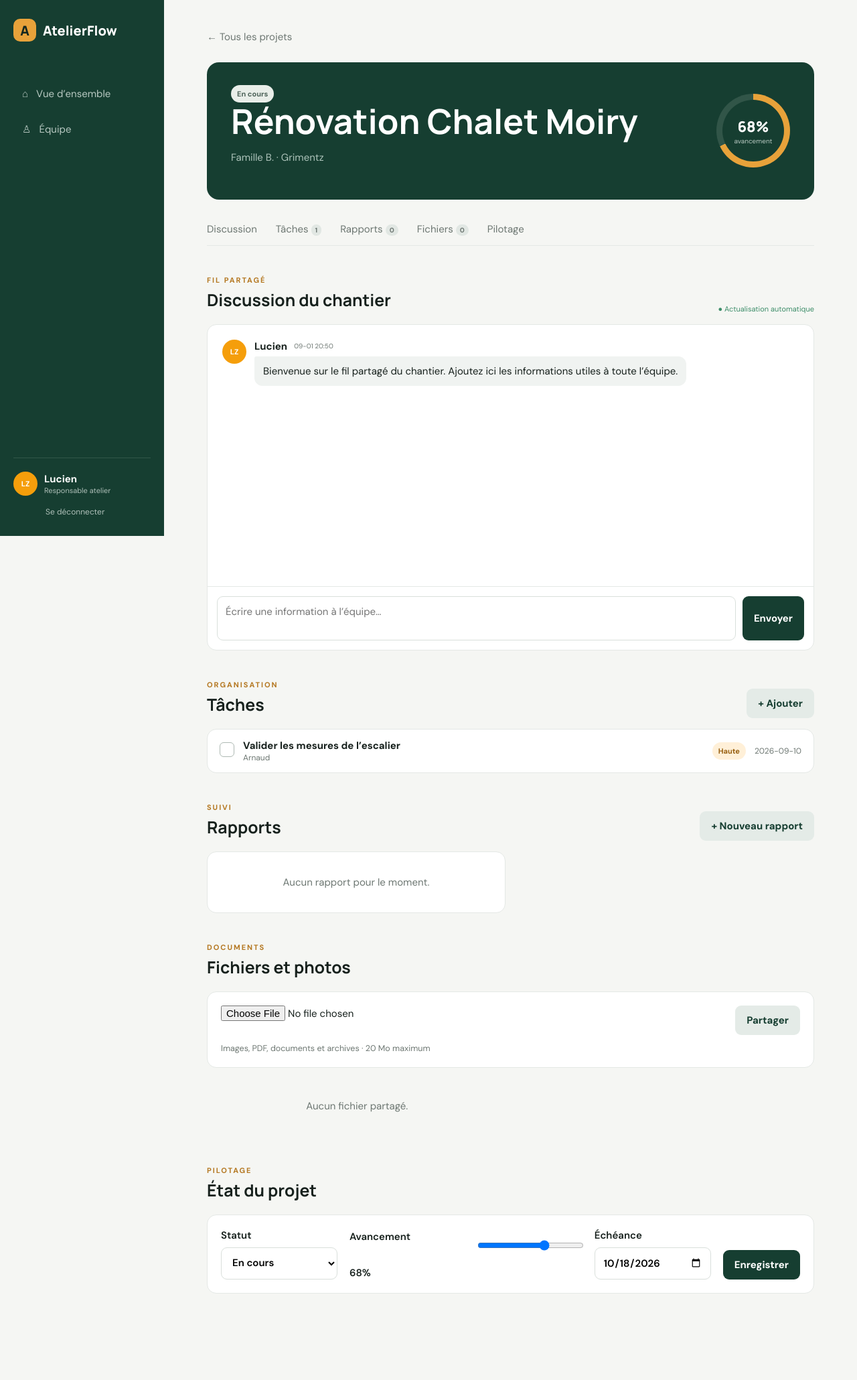
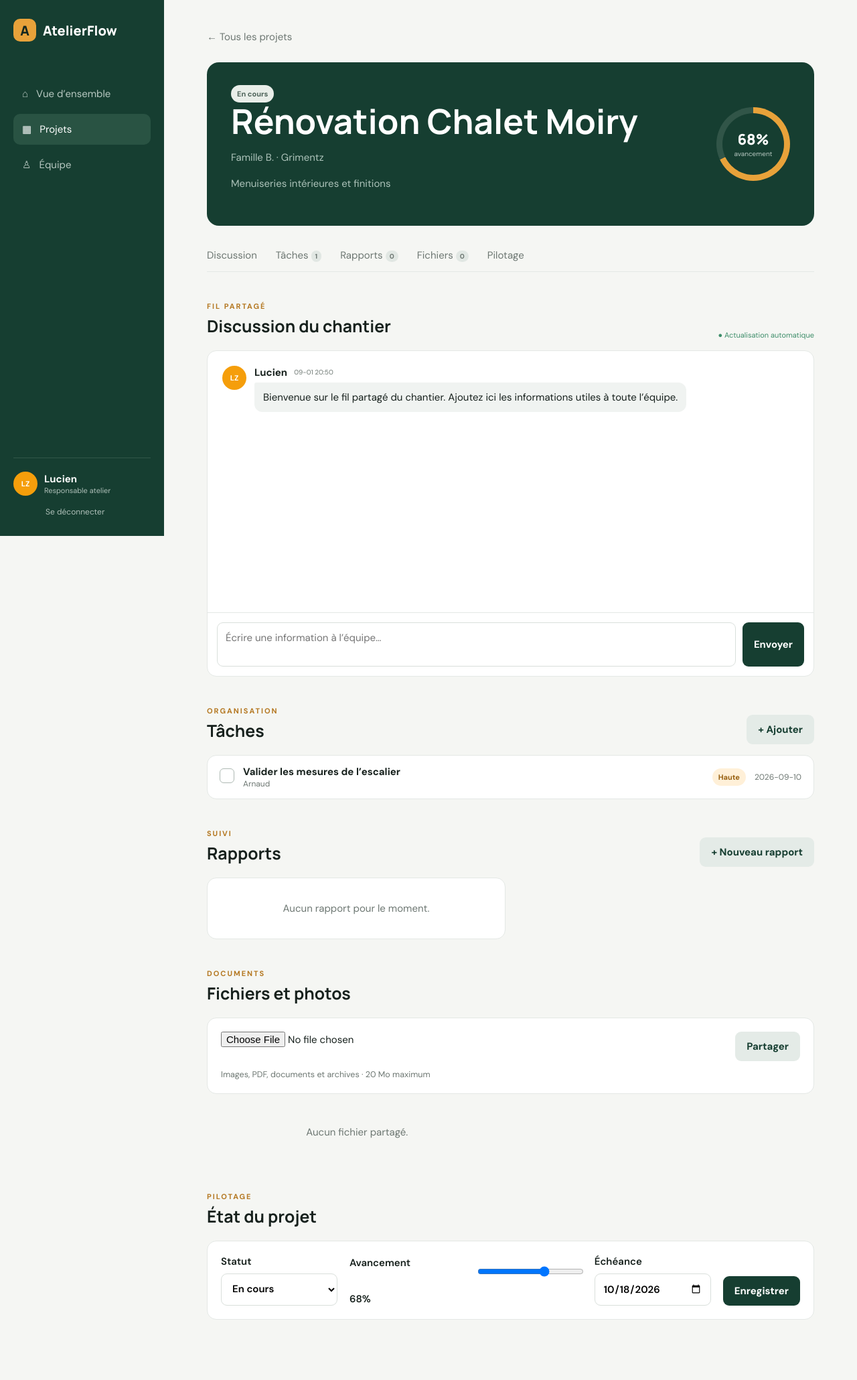
Before and after one commit to lucien03zufferey-glitch/AtelierFlow, a Flask app: page /projects/1 in a window 1280 px wide. Shown: the whole page at 67% size. Before the commit the page ends 1931 px from the top, so only its background shows below. Run offline with Flask 3, Linux system fonts and the light colour scheme; the visitor is signed in with stand-in values (Sample User, id 1); data comes from the database, SQL or seed files in the repository; data that the repository does not hold is empty.

Commit message:
Améliorer la navigation et les pages AtelierFlow

```diff
--- a/templates/base.html
+++ b/templates/base.html
@@ -1,5 +1,5 @@
 <!doctype html><html lang="fr"><head><meta charset="utf-8"><meta name="viewport" content="width=device-width,initial-scale=1">
-<title>{% block title %}AtelierFlow{% endblock %}</title><link rel="preconnect" href="https://fonts.googleapis.com"><link rel="preconnect" href="https://fonts.gstatic.com" crossorigin><link href="https://fonts.googleapis.com/css2?family=DM+Sans:wght@400;500;600;700&family=Manrope:wght@600;700;800&display=swap" rel="stylesheet"><link rel="stylesheet" href="{{ url_for('static',filename='style.css') }}"></head>
-<body>{% if current_user %}<aside class="sidebar"><a class="brand" href="{{ url_for('dashboard') }}"><span class="brand-mark">A</span><span>AtelierFlow</span></a><nav><a class="{{ 'active' if request.endpoint=='dashboard' }}" href="{{ url_for('dashboard') }}"><span>⌂</span> Vue d’ensemble</a><a class="{{ 'active' if request.endpoint=='team' }}" href="{{ url_for('team') }}"><span>♙</span> Équipe</a></nav><div class="sidebar-bottom"><div class="mini-user"><span class="avatar" style="--avatar:{{ current_user.color }}">{{ current_user.initials }}</span><div><strong>{{ current_user.name }}</strong><small>{{ current_user.role }}</small></div></div><a class="logout" href="{{ url_for('logout') }}">Se déconnecter</a></div></aside><header class="mobile-header"><a class="brand" href="{{ url_for('dashboard') }}"><span class="brand-mark">A</span>AtelierFlow</a><button id="menuButton" aria-label="Menu">☰</button></header>{% endif %}
+<title>{% block title %}AtelierFlow{% endblock %}</title><link rel="preconnect" href="https://fonts.googleapis.com"><link rel="preconnect" href="https://fonts.gstatic.com" crossorigin><link href="https://fonts.googleapis.com/css2?family=DM+Sans:wght@400;500;600;700&family=Manrope:wght@600;700;800&display=swap" rel="stylesheet"><link rel="stylesheet" href="{{ url_for('static',filename='style.css',v='20260901-2') }}"></head>
+<body>{% if current_user %}<aside class="sidebar"><a class="brand" href="{{ url_for('dashboard') }}"><span class="brand-mark">A</span><span>AtelierFlow</span></a><nav><a class="{{ 'active' if request.endpoint=='dashboard' }}" href="{{ url_for('dashboard') }}"><span>⌂</span> Vue d’ensemble</a><a class="{{ 'active' if request.endpoint in ['project','projects_list'] }}" href="{{ url_for('projects_list') }}"><span>▦</span> Projets</a><a class="{{ 'active' if request.endpoint=='team' }}" href="{{ url_for('team') }}"><span>♙</span> Équipe</a></nav><div class="sidebar-bottom"><div class="mini-user"><span class="avatar" style="--avatar:{{ current_user.color }}">{{ current_user.initials }}</span><div><strong>{{ current_user.name }}</strong><small>{{ current_user.role }}</small></div></div><a class="logout" href="{{ url_for('logout') }}">Se déconnecter</a></div></aside><header class="mobile-header"><a class="brand" href="{{ url_for('dashboard') }}"><span class="brand-mark">A</span>AtelierFlow</a><button id="menuButton" aria-label="Ouvrir le menu" aria-expanded="false">☰</button></header>{% endif %}
 <main class="{{ 'app-main' if current_user else '' }}">{% with messages=get_flashed_messages(with_categories=true) %}{% for category,message in messages %}<div class="flash {{ category }}">{{ message }}</div>{% endfor %}{% endwith %}{% block content %}{% endblock %}</main>
-<script src="{{ url_for('static',filename='app.js') }}"></script>{% block scripts %}{% endblock %}</body></html>
+<script src="{{ url_for('static',filename='app.js',v='20260901-2') }}"></script>{% block scripts %}{% endblock %}</body></html>
--- /dev/null
+++ b/templates/error.html
@@ -0,0 +1 @@
+{% extends 'base.html' %}{% block title %}Erreur {{ code }} · AtelierFlow{% endblock %}{% block content %}<section class="error-page"><span class="error-code">{{ code }}</span><h1>On a perdu le fil.</h1><p>{{ message }}</p><a class="btn primary" href="{{ url_for('dashboard') if current_user else url_for('login') }}">Retour à AtelierFlow</a></section>{% endblock %}
--- a/templates/project.html
+++ b/templates/project.html
@@ -1,4 +1,4 @@
-{% extends 'base.html' %}{% block title %}{{ project.name }} · AtelierFlow{% endblock %}{% block content %}<a class="back" href="{{ url_for('dashboard') }}">← Tous les projets</a><div class="project-hero"><div><span class="status">{{ project.status }}</span><h1>{{ project.name }}</h1><p>{{ project.client }} · {{ project.location }}</p></div><div class="ring" style="--progress:{{ project.progress }}"><strong>{{ project.progress }}%</strong><small>avancement</small></div></div>
+{% extends 'base.html' %}{% block title %}{{ project.name }} · AtelierFlow{% endblock %}{% block content %}<a class="back" href="{{ url_for('dashboard') }}">← Tous les projets</a><div class="project-hero"><div><span class="status">{{ project.status }}</span><h1>{{ project.name }}</h1><p>{{ project.client or 'Client non renseigné' }} · {{ project.location or 'Lieu non renseigné' }}</p>{% if project.description %}<p class="project-description">{{ project.description }}</p>{% endif %}</div><div class="ring" style="--progress:{{ project.progress }}"><strong>{{ project.progress }}%</strong><small>avancement</small></div></div>
 <nav class="tabs"><a href="#chat">Discussion</a><a href="#tasks">Tâches <b>{{ tasks|length }}</b></a><a href="#reports">Rapports <b>{{ reports|length }}</b></a><a href="#files">Fichiers <b>{{ files|length }}</b></a><a href="#settings">Pilotage</a></nav>
 <section id="chat" class="project-section"><div class="section-title"><div><span class="eyebrow">FIL PARTAGÉ</span><h2>Discussion du chantier</h2></div><span class="live">● Actualisation automatique</span></div><div class="chat-card"><div id="messages" class="messages" data-project="{{ project.id }}">{% for message in messages %}<div class="message"><span class="avatar" style="--avatar:{{ message.color }}">{{ message.initials }}</span><div><div class="message-meta"><strong>{{ message.author_name }}</strong><time>{{ message.created_at[5:16] }}</time></div><p>{{ message.body }}</p></div></div>{% endfor %}</div><form id="messageForm" class="message-form"><textarea id="messageInput" rows="2" placeholder="Écrire une information à l’équipe…" required></textarea><button class="btn primary">Envoyer</button></form></div></section>
 <section id="tasks" class="project-section"><div class="section-title"><div><span class="eyebrow">ORGANISATION</span><h2>Tâches</h2></div><button class="btn secondary" data-modal-open="newTask">+ Ajouter</button></div><div class="card">{% for task in tasks %}<div class="task-row {{ 'done' if task.done }}"><form action="{{ url_for('toggle_task',task_id=task.id) }}" method="post"><button class="check" aria-label="Basculer">{{ '✓' if task.done }}</button></form><div class="task-main"><strong>{{ task.title }}</strong><small>{{ task.assignee_name or 'Non attribuée' }}</small></div><span class="priority priority-{{ task.priority|lower }}">{{ task.priority }}</span><time>{{ task.due_date or 'Sans date' }}</time></div>{% else %}<div class="empty">Aucune tâche pour ce projet.</div>{% endfor %}</div></section>
```
